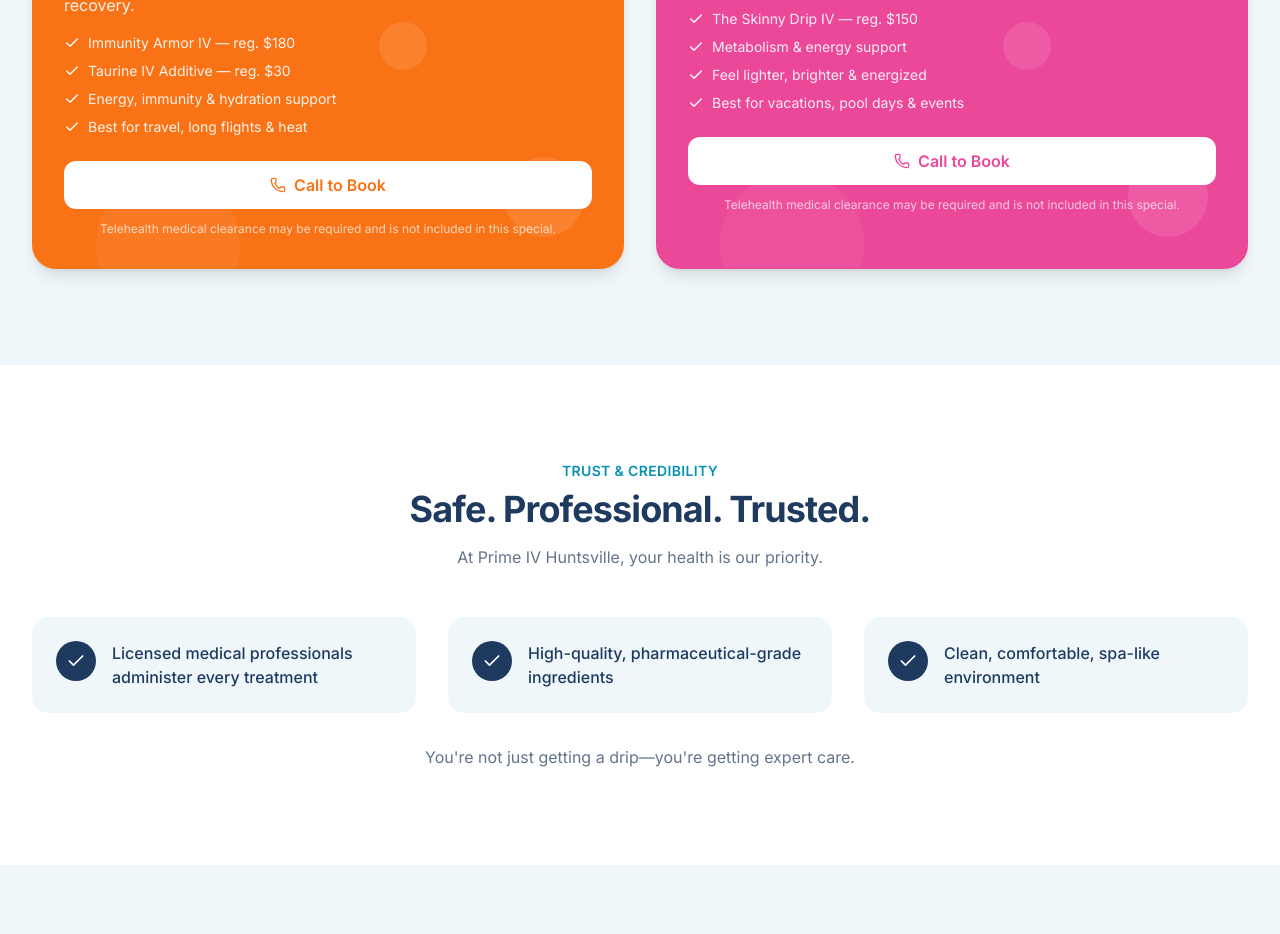
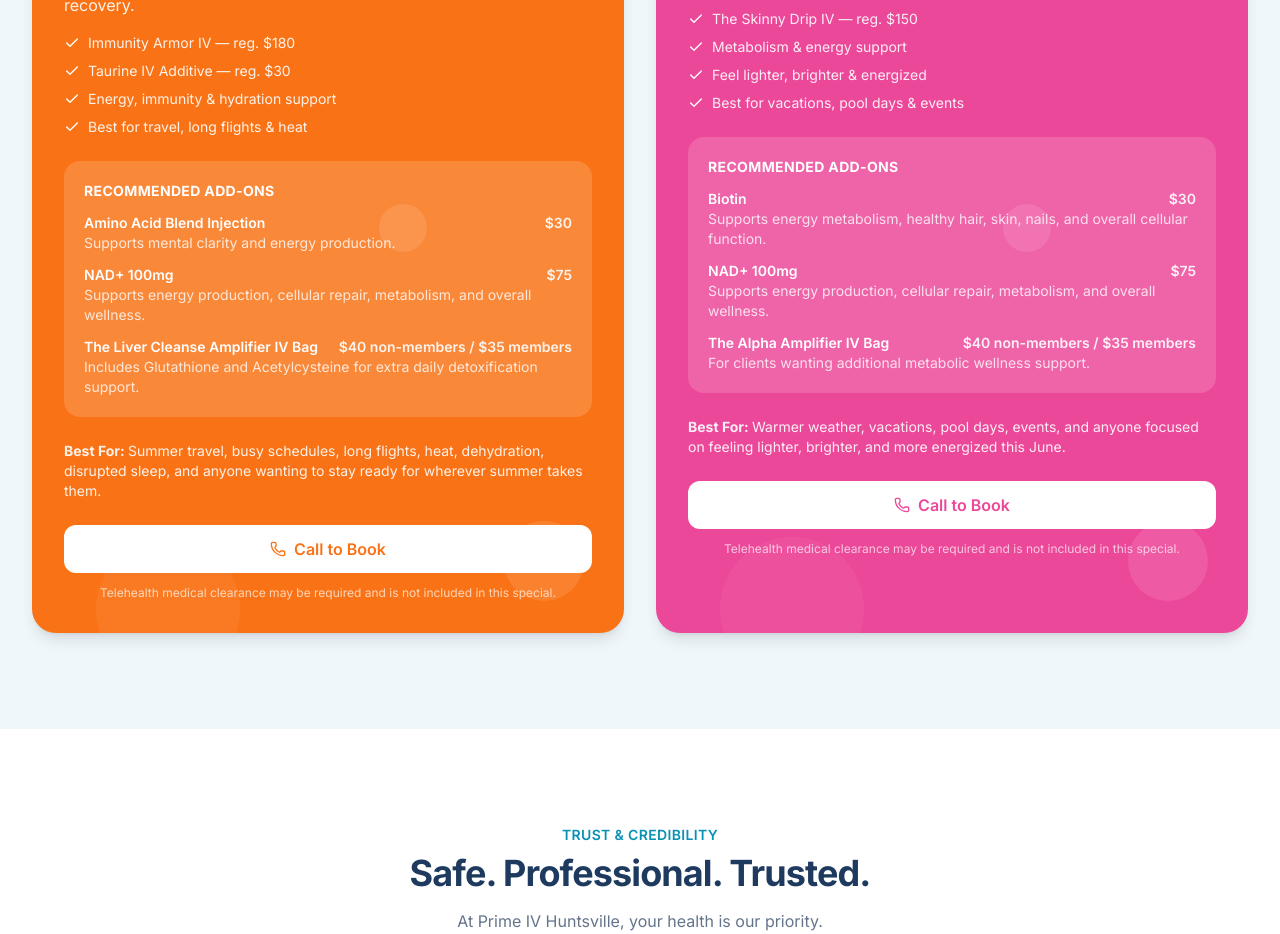
Before and after one commit to VandalsSmile/pivjv, a Next.js app: page / in a window 1280 px wide. Shown: the part 3866-4800 px from the top of the page. Built offline with nearby package versions, Linux system fonts and the light colour scheme.

Commit message:
feat: add recommended add-ons and best-for section to specials section

```diff
--- a/components/sections/specials-section.tsx
+++ b/components/sections/specials-section.tsx
@@ -18,6 +18,27 @@
       "Energy, immunity & hydration support",
       "Best for travel, long flights & heat",
     ],
+    addOns: [
+      {
+        name: "Amino Acid Blend Injection",
+        detail: "Supports mental clarity and energy production.",
+        price: "$30",
+      },
+      {
+        name: "NAD+ 100mg",
+        detail:
+          "Supports energy production, cellular repair, metabolism, and overall wellness.",
+        price: "$75",
+      },
+      {
+        name: "The Liver Cleanse Amplifier IV Bag",
+        detail:
+          "Includes Glutathione and Acetylcysteine for extra daily detoxification support.",
+        price: "$40 non-members / $35 members",
+      },
+    ],
+    bestFor:
+      "Summer travel, busy schedules, long flights, heat, dehydration, disrupted sleep, and anyone wanting to stay ready for wherever summer takes them.",
     theme: {
       card: "bg-accent",
       badge: "bg-white text-accent",
@@ -39,6 +60,27 @@
       "Feel lighter, brighter & energized",
       "Best for vacations, pool days & events",
     ],
+    addOns: [
+      {
+        name: "Biotin",
+        detail:
+          "Supports energy metabolism, healthy hair, skin, nails, and overall cellular function.",
+        price: "$30",
+      },
+      {
+        name: "NAD+ 100mg",
+        detail:
+          "Supports energy production, cellular repair, metabolism, and overall wellness.",
+        price: "$75",
+      },
+      {
+        name: "The Alpha Amplifier IV Bag",
+        detail: "For clients wanting additional metabolic wellness support.",
+        price: "$40 non-members / $35 members",
+      },
+    ],
+    bestFor:
+      "Warmer weather, vacations, pool days, events, and anyone focused on feeling lighter, brighter, and more energized this June.",
     theme: {
       card: "bg-pink",
       badge: "bg-white text-pink",
@@ -108,6 +150,30 @@
                   ))}
                 </ul>
 
+                <div className="rounded-xl bg-white/15 p-5 mb-6">
+                  <h4 className="text-sm font-bold uppercase tracking-wide mb-3">
+                    Recommended Add-Ons
+                  </h4>
+                  <ul className="space-y-3">
+                    {special.addOns.map((addOn) => (
+                      <li key={addOn.name} className="text-sm">
+                        <div className="flex items-baseline justify-between gap-3">
+                          <span className="font-semibold">{addOn.name}</span>
+                          <span className="flex-shrink-0 font-semibold text-white/90">
+                            {addOn.price}
+                          </span>
+                        </div>
+                        <p className="text-white/80">{addOn.detail}</p>
+                      </li>
+                    ))}
+                  </ul>
+                </div>
+
+                <p className="text-sm text-white/90 mb-6">
+                  <span className="font-bold">Best For: </span>
+                  {special.bestFor}
+                </p>
+
                 <Link
                   href={`tel:${CONTACT.phoneClean}`}
                   className={`inline-flex w-full items-center justify-center gap-2 rounded-lg bg-white px-6 py-3 font-semibold transition-colors duration-200 hover:bg-white/90 ${special.theme.button}`}
```
